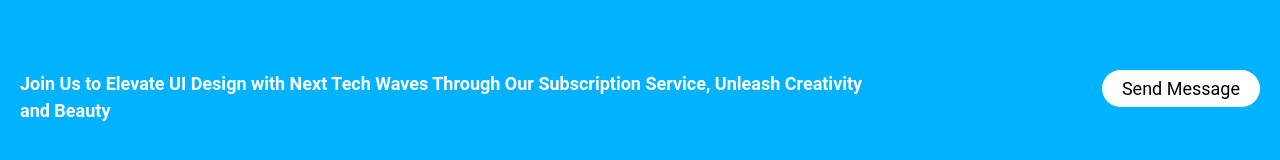
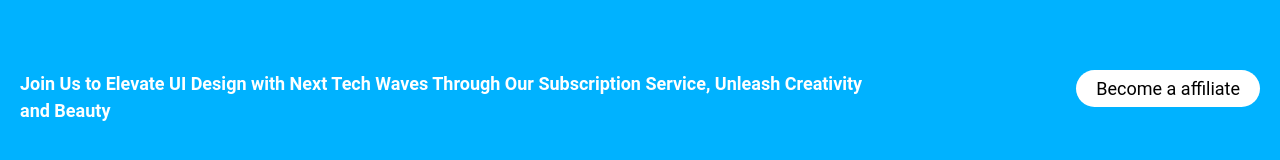
Before and after one commit to krishanumishra778/NTW, a React (Vite) app in the folder client/: page / in a window 1280 px wide. Shown: the part 4495-4655 px from the top of the page. Built offline with nearby package versions, Linux system fonts and the light colour scheme; no server answers.

Commit message:
Update Join.jsx

```diff
--- a/client/src/Components/pages/Join.jsx
+++ b/client/src/Components/pages/Join.jsx
@@ -12,8 +12,7 @@ const Join = () => {
                         Beauty</p>
                 </div>
                 <div className="  xs:text-center xs:mt-5 sm:mt-0">
-                    <button className=" bg-[#FFF]  rounded-3xl   px-[20px] py-[5px]  sm:text-mp xs:text-tp md:text-p     hover:text-[#00b3ffd8] ">Send
-                        Message</button>
+                    <button className=" bg-[#FFF]  rounded-3xl   px-[20px] py-[5px]  sm:text-mp xs:text-tp md:text-p     hover:text-[#00b3ffd8] ">Become a affiliate</button>
                 </div>
             </div>
             </div>
```
